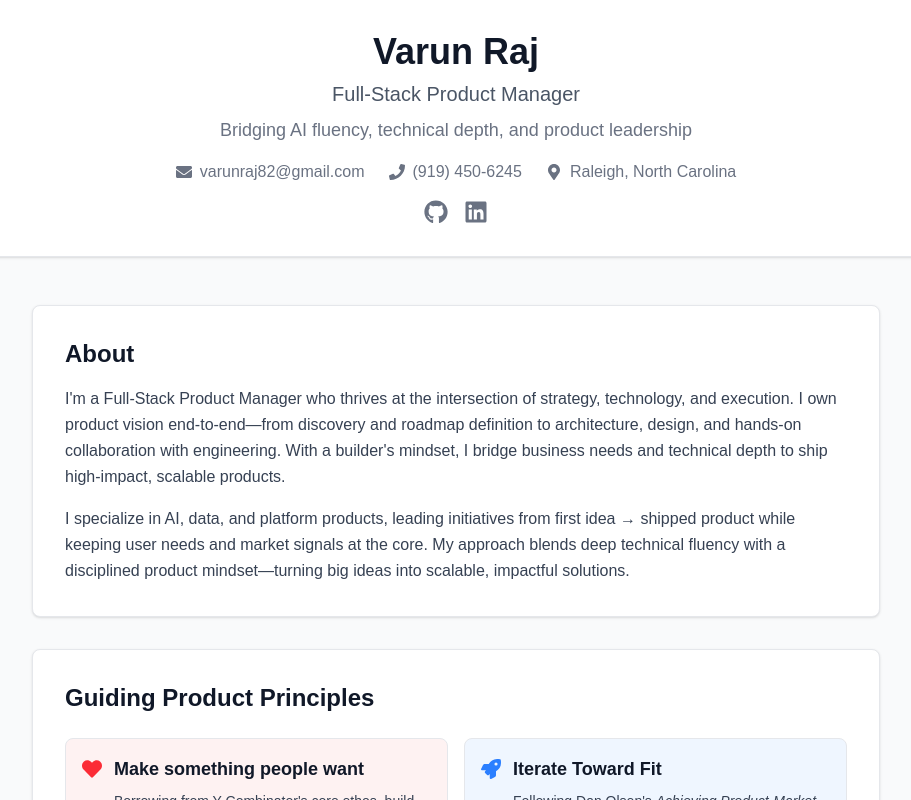
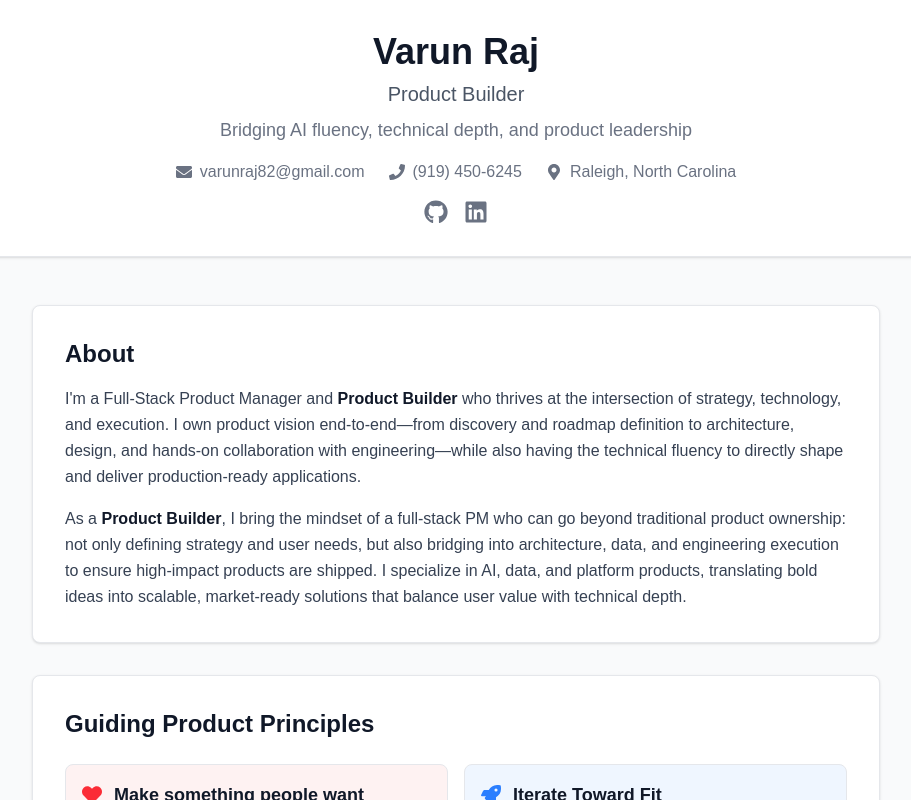
Before and after one commit to varunraj/varunraj-me, a Next.js app: page / in a window 1280 px wide. Shown: the top 800 px of the page, without its empty margins (184-1095 px from the left). Built offline with nearby package versions, Linux system fonts and the light colour scheme.

Commit message:
Update portfolio with Product Builder positioning and enhanced sections

```diff
--- a/src/app/page.tsx
+++ b/src/app/page.tsx
@@ -39,7 +39,7 @@ export default function Home() {
           <div className="text-center">
             <h1 className="text-4xl font-bold text-gray-900 mb-2">Varun Raj</h1>
             <p className="text-xl text-gray-600 mb-2">
-              Full-Stack Product Manager
+              Product Builder
             </p>
             <p className="text-lg text-gray-500 mb-4">
               Bridging AI fluency, technical depth, and product leadership
@@ -87,19 +87,13 @@ export default function Home() {
         <section className="bg-white rounded-lg shadow-sm border border-gray-200 p-8 mb-8">
           <h2 className="text-2xl font-semibold text-gray-900 mb-4">About</h2>
           <p className="text-gray-700 leading-relaxed">
-            I&apos;m a Full-Stack Product Manager who thrives at the
+            I&apos;m a Full-Stack Product Manager and <strong className="text-gray-900">Product Builder</strong> who thrives at the
             intersection of strategy, technology, and execution. I own product
             vision end-to-end—from discovery and roadmap definition to
-            architecture, design, and hands-on collaboration with engineering.
-            With a builder&apos;s mindset, I bridge business needs and technical
-            depth to ship high-impact, scalable products.
+            architecture, design, and hands-on collaboration with engineering—while also having the technical fluency to directly shape and deliver production-ready applications.
           </p>
           <p className="text-gray-700 leading-relaxed mt-4">
-            I specialize in AI, data, and platform products, leading initiatives
-            from first idea → shipped product while keeping user needs and
-            market signals at the core. My approach blends deep technical
-            fluency with a disciplined product mindset—turning big ideas into
-            scalable, impactful solutions.
+            As a <strong className="text-gray-900">Product Builder</strong>, I bring the mindset of a full-stack PM who can go beyond traditional product ownership: not only defining strategy and user needs, but also bridging into architecture, data, and engineering execution to ensure high-impact products are shipped. I specialize in AI, data, and platform products, translating bold ideas into scalable, market-ready solutions that balance user value with technical depth.
           </p>
         </section>
 
```
